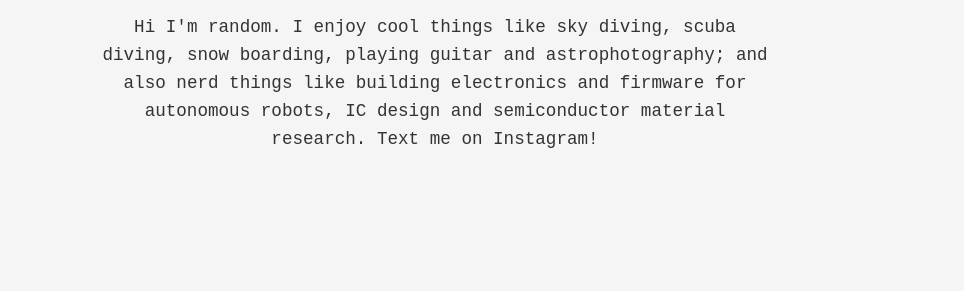
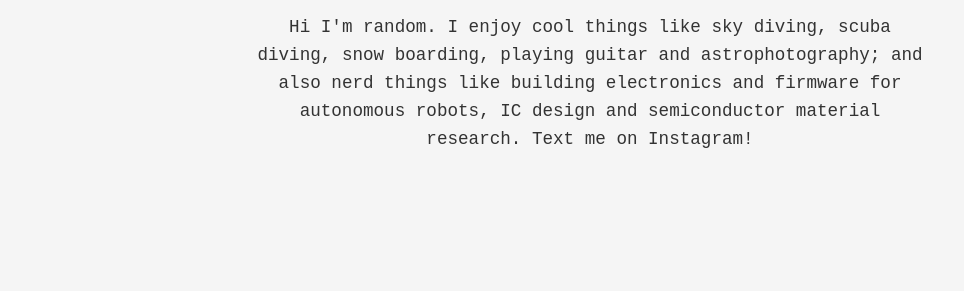
Before and after one commit to rand0m-io/rand0m-io.github.io, a plain HTML site: page index.html in a window 1280 px wide. Shown: the part 454-745 px from the top of the page, without its empty margins (0-964 px from the left). Drawn offline with nearby package versions, Linux system fonts and the light colour scheme; grey boxes are pictures that could not be loaded; a small style sheet from the web is missing.

Commit message:
Update index.html

```diff
--- a/index.html
+++ b/index.html
@@ -29,8 +29,11 @@
       padding: 0 2rem; /* Add padding here for left-right spacing */
     }
 
+    /* Ensuring the container is properly centered and has some max-width */
     .container {
+      max-width: 800px; /* Limit width for larger screens */
       width: 100%;
+      padding: 0;
     }
 
     .description {
```
